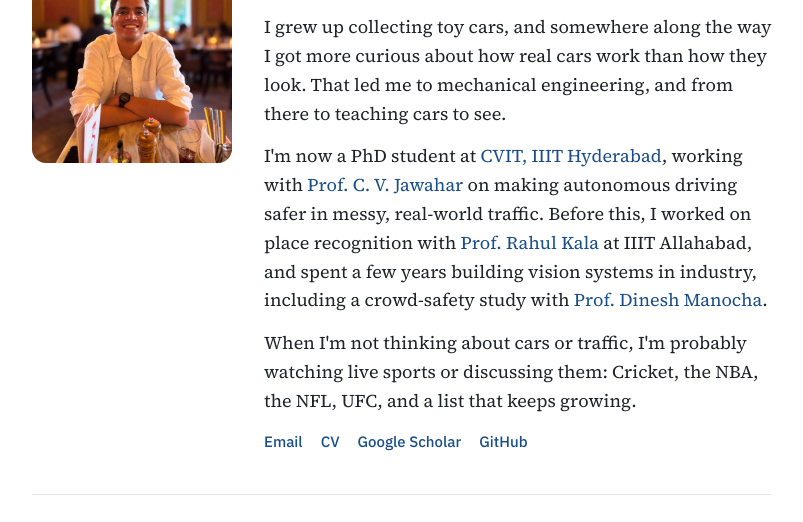
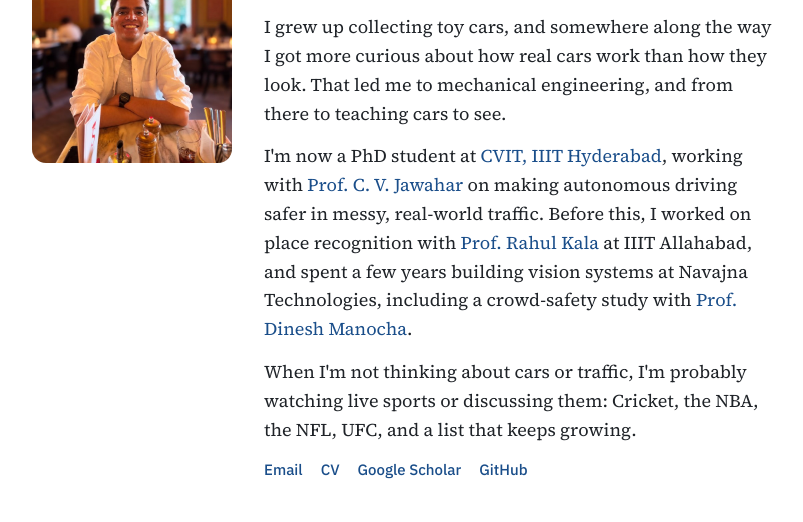
Before and after one commit to VarunAPaturkar/VarunAPaturkar.github.io, a plain HTML site: page index.html in a window 1280 px wide. Shown: the part 224-746 px from the top of the page, without its empty margins (238-1041 px from the left). Drawn offline with Linux system fonts and the light colour scheme.

Commit message:
Bio: name Navajna Technologies
Co-Authored-By: Claude Opus 5.5 <noreply@anthropic.com>
Claude-Session: https://claude.ai/code/session_01M8uuBQvaV1eVET3M46PUKa

```diff
--- a/index.html
+++ b/index.html
@@ -200,7 +200,7 @@
       <a href="https://www.iiit.ac.in/faculty/jawahar-c-v/">Prof. C. V. Jawahar</a> on making autonomous driving
       safer in messy, real-world traffic. Before this, I worked on place recognition
       with <a href="https://www.rkala.in/?i=2">Prof. Rahul Kala</a> at IIIT Allahabad, and spent a few years
-      building vision systems in industry, including a crowd-safety study with
+      building vision systems at Navajna Technologies, including a crowd-safety study with
       <a href="https://www.cs.umd.edu/people/dmanocha">Prof. Dinesh Manocha</a>.
     </p>
     <p>
```
